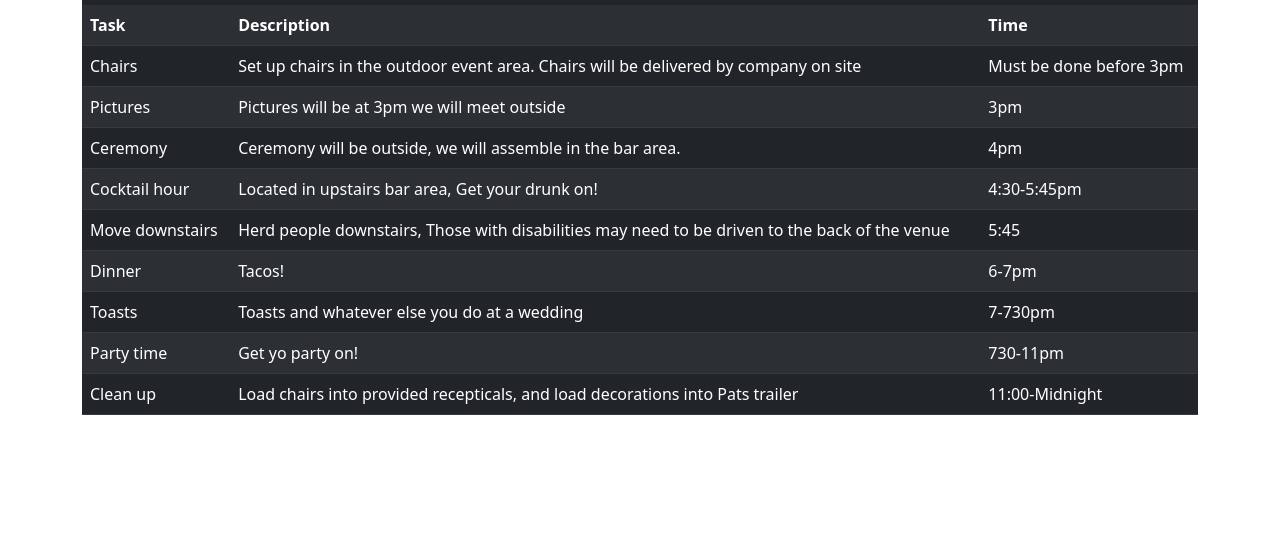
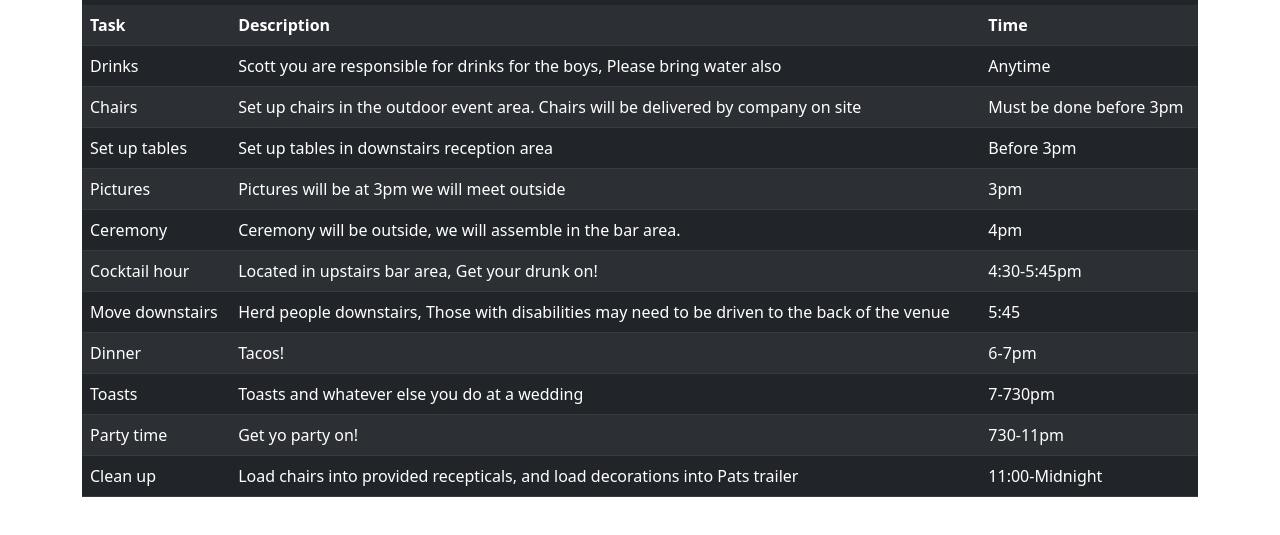
Before and after one commit to MattSchock/WeddingTODOLive, a website: page Scott.html in a window 1280 px wide. Shown: the part 51-586 px from the top of the page. Drawn offline with nearby package versions, Linux system fonts and the light colour scheme.

Commit message:
not much

```diff
--- a/Scott.html
+++ b/Scott.html
@@ -64,9 +64,19 @@
             <th>Time</th>
         </tr>
         <tr>
+            <td>Drinks</td>
+            <td>Scott you are responsible for drinks for the boys, Please bring water also</td>
+            <td>Anytime</td>
+        </tr>
+        <tr>
             <td>Chairs</td>
             <td>Set up chairs in the outdoor event area. Chairs will be delivered by company on site</td>
             <td>Must be done before 3pm</td>
+        </tr>
+        <tr>
+            <td>Set up tables</td>
+            <td>Set up tables in downstairs reception area</td>
+            <td>Before 3pm</td>
         </tr>
         <tr>
             <td>Pictures</td>
```
Also changed, not shown: Andy.html (+10 -0 lines), Jesse.html (+5 -0 lines), Lewis.html (+10 -0 lines), Tim.html (+5 -0 lines).
